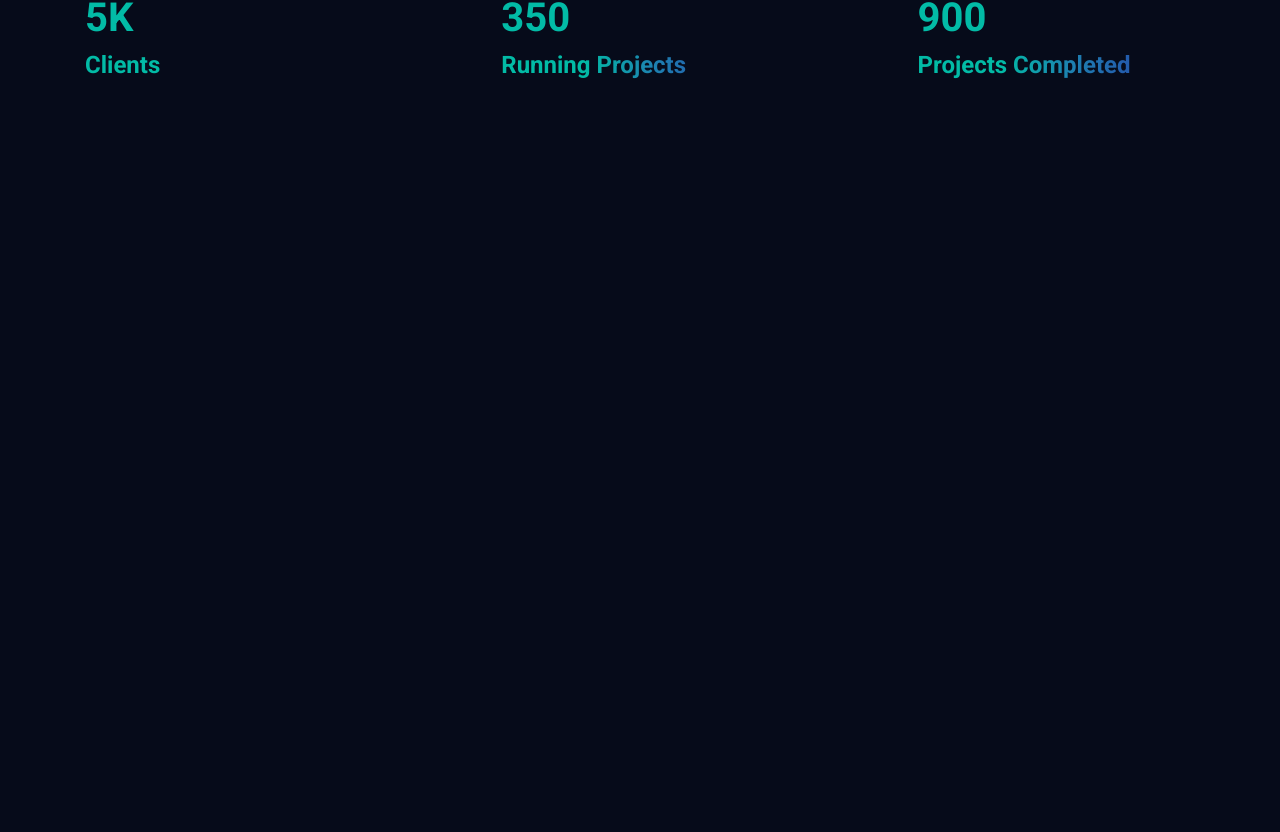
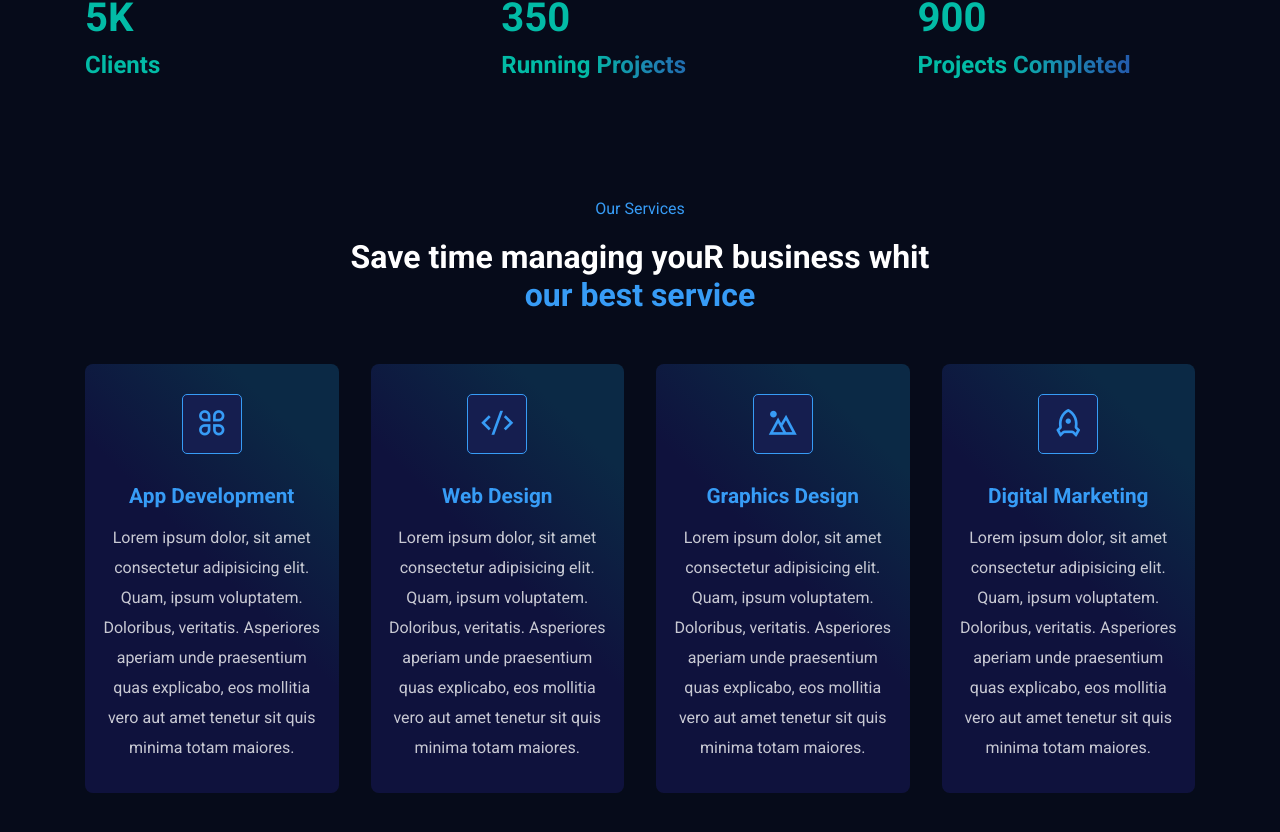
Before and after one commit to nico1803/digital-agency, a React (Create React App) app: page / in a window 1280 px wide. Shown: the part 724-1556 px from the top of the page. Before the commit the page ends 863 px from the top, so only its background shows below. Built offline with nearby package versions, Linux system fonts and the light colour scheme.

Commit message:
fear ( Services ) component + css

```diff
--- a/src/App.css
+++ b/src/App.css
@@ -75,6 +75,7 @@ a{
 
 h1,h2{
   color: var(--heading-color);
+  font-size: 2rem;
 }
 
 section{
@@ -92,3 +93,10 @@ padding: 60px 0px;
   line-height: 30px;
   position: 0.9rem;
 }
+
+.subtitle{
+  font-size: 1rem;
+  color: var(--primary-color);
+  font-weight: 400;
+  margin-bottom: 20px;
+}
--- a/src/App.js
+++ b/src/App.js
@@ -2,6 +2,7 @@ import './App.css';
 import Header from './components/Header/Header';
 import Hero from './components/UI/Hero';
 import Counter from './components/UI/Counter';
+import Services from './components/UI/Services';
 
 function App() {
   return (
@@ -9,6 +10,7 @@ function App() {
     <Header/>
     <Hero/>
     <Counter/>
+    <Services/>
   </>
   );
 }
--- /dev/null
+++ b/src/components/UI/Services.jsx
@@ -0,0 +1,55 @@
+import React from 'react'
+import '../../styles/services.css'
+
+const serviceData = [
+    {
+        icon: 'ri-apps-line',
+        title: 'App Development',
+        desc: 'Lorem ipsum dolor, sit amet consectetur adipisicing elit. Quam, ipsum voluptatem. Doloribus, veritatis. Asperiores aperiam unde praesentium quas explicabo, eos mollitia vero aut amet tenetur sit quis minima totam maiores.'
+
+    },
+    {
+        icon: 'ri-code-s-slash-line',
+        title: 'Web Design',
+        desc: 'Lorem ipsum dolor, sit amet consectetur adipisicing elit. Quam, ipsum voluptatem. Doloribus, veritatis. Asperiores aperiam unde praesentium quas explicabo, eos mollitia vero aut amet tenetur sit quis minima totam maiores.'
+
+    },
+    {
+        icon: 'ri-landscape-line',
+        title: 'Graphics Design',
+        desc: 'Lorem ipsum dolor, sit amet consectetur adipisicing elit. Quam, ipsum voluptatem. Doloribus, veritatis. Asperiores aperiam unde praesentium quas explicabo, eos mollitia vero aut amet tenetur sit quis minima totam maiores.'
+
+    },
+    {
+        icon: 'ri-rocket-line',
+        title: 'Digital Marketing',
+        desc: 'Lorem ipsum dolor, sit amet consectetur adipisicing elit. Quam, ipsum voluptatem. Doloribus, veritatis. Asperiores aperiam unde praesentium quas explicabo, eos mollitia vero aut amet tenetur sit quis minima totam maiores.'
+
+    },
+]
+
+export default function Services() {
+  return (
+    <section className="service">
+        <div className="container">
+            <div className="service__top-content">
+                <h6 className='subtitle'>Our Services</h6>
+                <h2>Save time managing youR business whit</h2>
+                <h2 className="highlight"> our best service</h2>
+            </div>
+
+            <div className="service__item-weapper">
+                    {
+                        serviceData.map((item,index)=>(
+                            <div className="services__item" key={index}>
+                                <span className="service__icon"><i class={item.icon}></i></span>
+                                <h3 className="service__title">{item.title}</h3>
+                                <p className="description">{item.desc}</p>
+                            </div>
+                        ))
+                    }
+            </div>
+        </div>
+    </section>
+  )
+}
--- /dev/null
+++ b/src/styles/services.css
@@ -0,0 +1,44 @@
+.service__top-content{
+    text-align: center;
+    margin-bottom: 50px;
+}
+
+.service__item-weapper{
+    display: flex;
+    align-content: center;
+    justify-content: space-between;
+    column-gap: 2rem;
+}
+
+.services__item{
+    background: var(--card-bg);
+    width: 25%;
+    padding: 30px 15px;
+    text-align: center;
+    border-radius: 0.5rem;
+    cursor: pointer;
+}
+
+.service__icon{
+    width: 60px;
+    height: 60px;
+    display: flex;
+    align-items: center;
+    justify-content: center;
+    margin: auto;
+    background: var(--icon-bg );
+    border-radius: 5px;
+    margin-bottom: 30px;
+    border:  1px solid var(--primary-color)
+}
+
+.service__icon i{
+    font-size: 2rem;
+    color: var(--primary-color);
+}
+
+.service__title{
+    color: var(--primary-color);
+    font-size: 1.3rem;
+    margin-bottom: 15px;
+}
```
